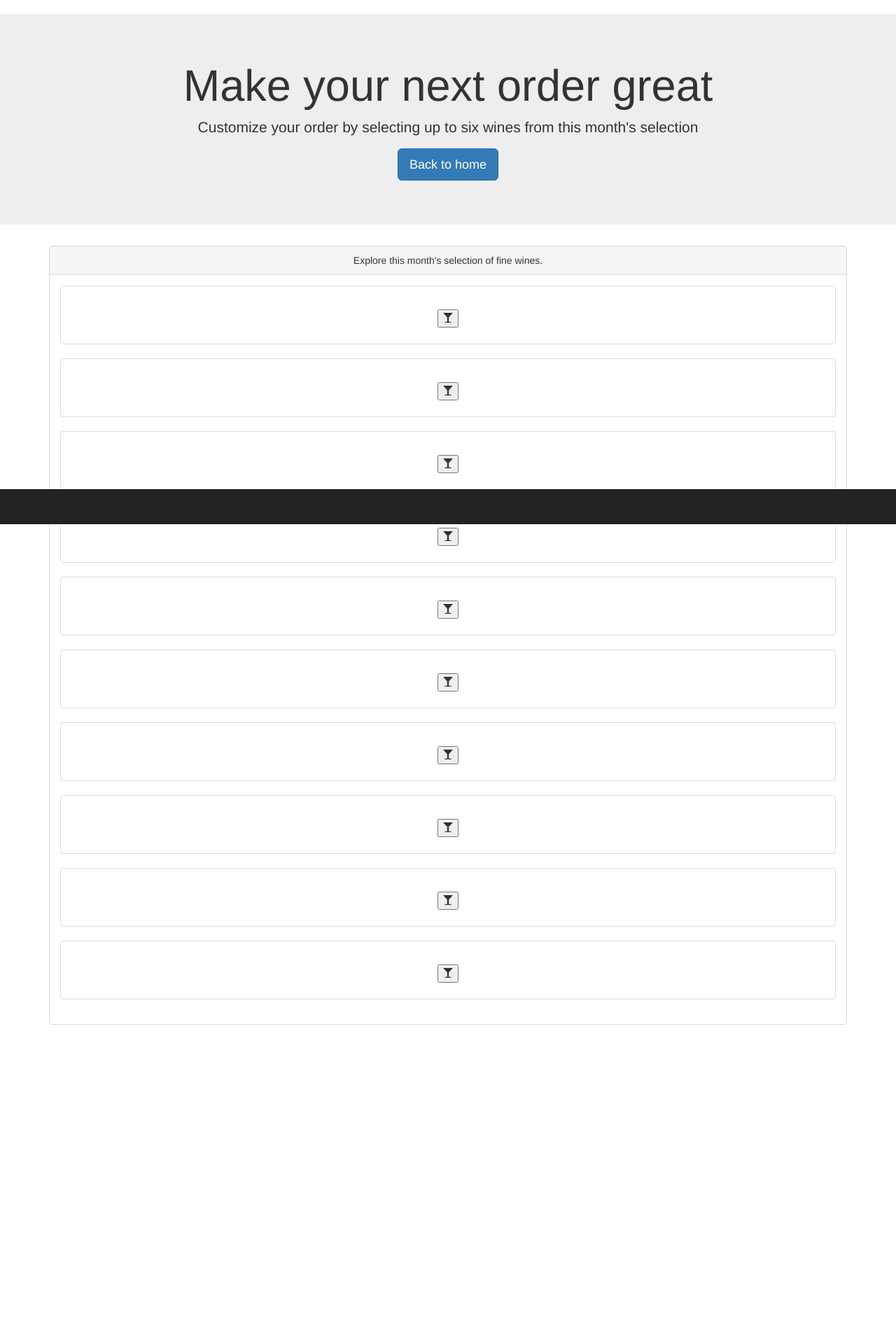
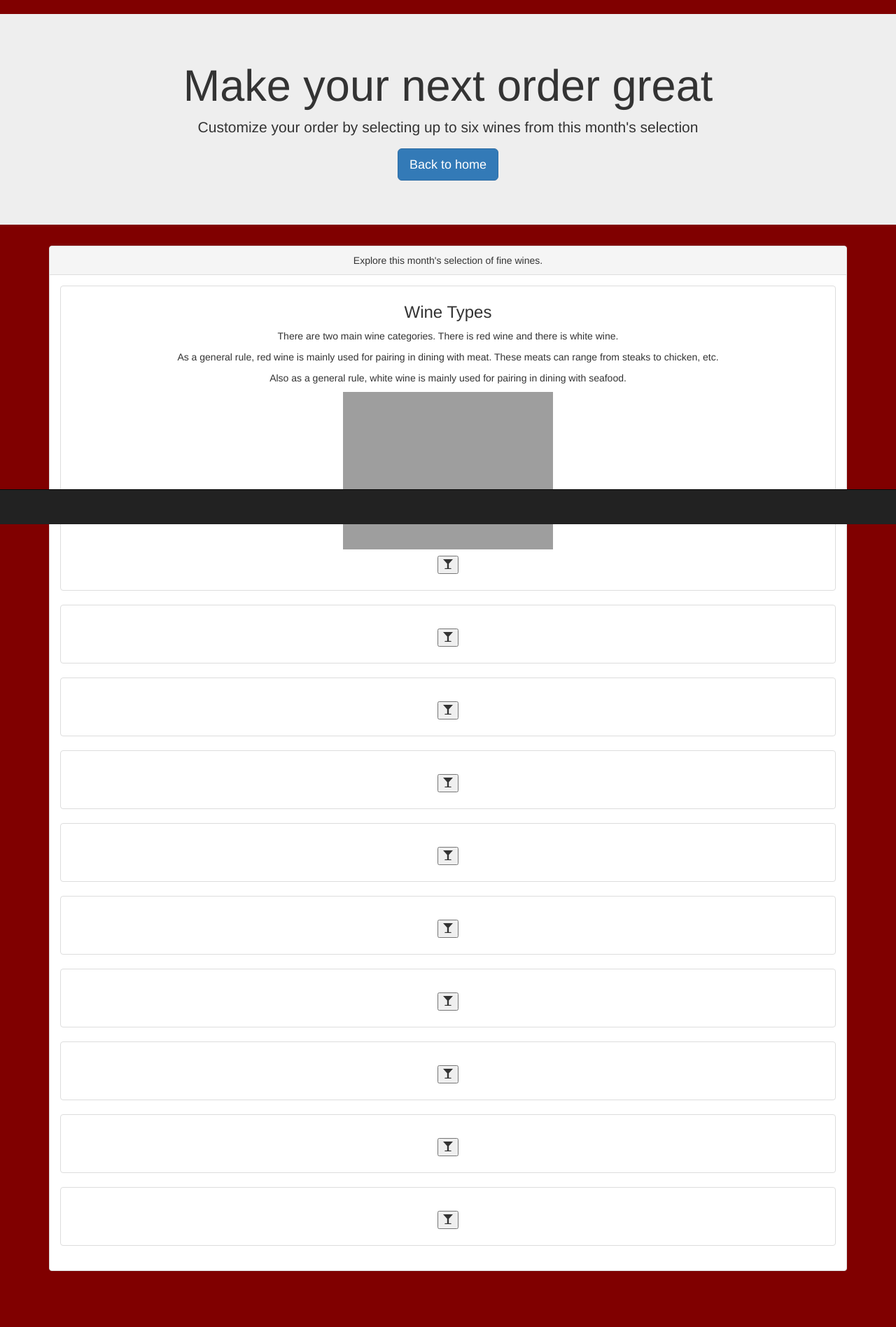
Before and after one commit to emeraldaly/frontEndBrew, a PHP site: page /wineselect.html in a window 1280 px wide. Shown: the part 51-1947 px from the top of the page at 70% size. Before the commit the page ends 1515 px from the top, so only its background shows below. Run offline with PHP 8.4, Linux system fonts and the light colour scheme; some libraries are stand-ins or nearby versions; grey boxes are pictures that could not be loaded.

Commit message:
added wine types/categories and a brief summary to wine page

```diff
--- a/css/wineselect.css
+++ b/css/wineselect.css
@@ -34,3 +34,7 @@ h1 {
 .a {
   text-align: center;
 }
+
+body{
+  background-color:maroon;
+}
--- a/wineselect.html
+++ b/wineselect.html
@@ -32,10 +32,14 @@
                 <div class="panel-body text-center" div id="winebody">
                     <div class="inline">
                         <div class="thumbnail">
-                            <img src="" alt="">
+                            <h3>Wine Types</h3>
+                                <p>There are two main wine categories. There is red wine and there is white wine.</p>
+                                <p>As a general rule, red wine is mainly used for pairing in dining with meat. These meats can range from steaks to chicken, etc.</p>
+                                <p>Also as a general rule, white wine is mainly used for pairing in dining with seafood.</p>
+                            <img src="https://image.freepik.com/free-vector/red-and-white-wine-glasses_23-2147496692.jpg" height="300px" width="300px" alt="wine categories">
                             <div class="caption">
-                                <h3></h3>
-                                <p></p>
+
+
                                 <p>
                                     <button type="button" class="btn-btn-large" aria label="Left Align"><span class="glyphicon glyphicon-glass" aria-hidden="true"></span>
                                     </button>
```
